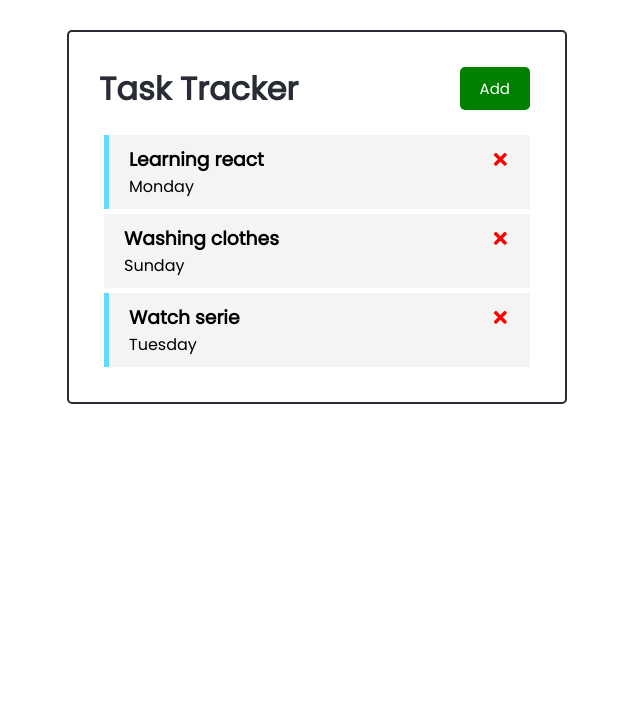
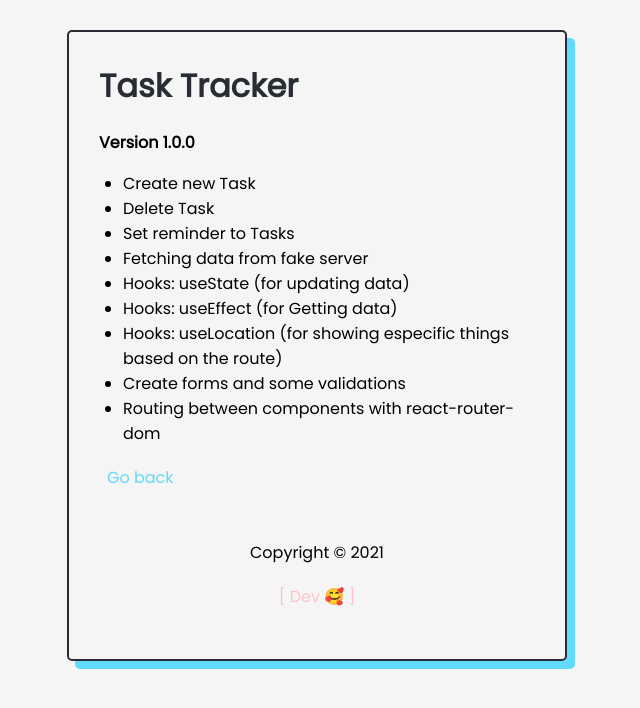
Before and after one commit to imxnat/reactcrash-task-tracker, a React (Create React App) app: page /about in a window 1280 px wide. Shown: the top 708 px of the page, without its empty margins (323-963 px from the left). Built offline with nearby package versions, Linux system fonts and the light colour scheme; data requests are answered from the project's data file.

Commit message:
:sparkles: Fetching data and routing
fetch fake backend and routing

```diff
--- /dev/null
+++ b/db.json
@@ -0,0 +1,22 @@
+{
+  "tasks": [
+    {
+      "id": 1,
+      "text": "Learning react",
+      "day": "Monday",
+      "reminder": true
+    },
+    {
+      "id": 2,
+      "text": "Washing clothes",
+      "day": "Sunday",
+      "reminder": false
+    },
+    {
+      "text": "New task from the server",
+      "day": "Today",
+      "reminder": true,
+      "id": 3
+    }
+  ]
+}
--- a/package.json
+++ b/package.json
@@ -6,9 +6,11 @@
     "@testing-library/jest-dom": "^5.14.1",
     "@testing-library/react": "^11.2.7",
     "@testing-library/user-event": "^12.8.3",
+    "json-server": "^0.16.3",
     "react": "^17.0.2",
     "react-dom": "^17.0.2",
     "react-icons": "^4.2.0",
+    "react-router-dom": "^5.2.1",
     "react-scripts": "4.0.3",
     "web-vitals": "^1.1.2"
   },
@@ -16,7 +18,8 @@
     "start": "react-scripts start",
     "build": "react-scripts build",
     "test": "react-scripts test",
-    "eject": "react-scripts eject"
+    "eject": "react-scripts eject",
+    "server": "json-server --watch db.json --port 5000"
   },
   "eslintConfig": {
     "extends": [
--- a/src/App.js
+++ b/src/App.js
@@ -1,69 +1,114 @@
 import './index.css'
+import { BrowserRouter as Router, Route } from 'react-router-dom'
+import { useState, useEffect } from 'react';
 import Header from './components/Header';
 import Tasks from './components/Tasks';
-import { useState } from 'react';
 import AddTask from './components/AddTask';
+import Footer from './components/Footer';
+import About from './components/About';
 
 
 function App() {
 
   const [showAddTask, setShowAddTask] = useState(false);
 
-  const [tasks, setTasks] = useState([
-    {
-      id: 1,
-      text: 'Learning react',
-      day: 'Monday',
-      reminder: true,
-    },
-    {
-      id: 2,
-      text: 'Washing clothes',
-      day: 'Sunday',
-      reminder: false,
-    },
-    {
-      id: 3,
-      text: 'Watch serie',
-      day: 'Tuesday',
-      reminder: true,
+  const [tasks, setTasks] = useState([]);
+
+  // GET Task from server
+  useEffect(() => {
+    const getTasks = async () => {
+      const tasksFromServer = await fetchTasks()
+      setTasks(tasksFromServer)
     }
-  ]);
+
+    getTasks();
+  }, [])
+
+  // Fetch Tasks
+  const fetchTasks = async () => {
+    const res = await fetch('http://localhost:5000/tasks')
+    const data = await res.json()
+
+    return data
+  }
+
+ // Fecth Task (singular)
+  const fetchTask = async (id) => {
+    const res = await fetch(`http://localhost:5000/tasks/${id}`)
+    const data = await res.json()
+
+    return data
+  }
 
   // Add Task function
-  const addTask = (task) => {
+  const addTask = async (task) => {
+    const res = await fetch('http://localhost:5000/tasks', {
+      method: 'POST',
+      headers: {
+        'Content-type': 'application/json'
+      },
+      body: JSON.stringify(task)
+    })
 
-    const id = Math.floor(Math.random() * 10000) + 1
+    const data = await res.json()
 
-    const newTask = { id, ...task }
-    setTasks([...tasks, newTask])
+    setTasks([...tasks, data])
   }
 
   // Delete Task function
-  const deleteTask = (id) => {
+  const deleteTask = async (id) => {
+    await fetch(`http://localhost:5000/tasks/${id}`, {
+      method: 'DELETE',
+    })
+
     setTasks(tasks.filter((task) => task.id !== id))
   }
 
   // Toggle reminder
-  const toggleReminder = (id) => {
+  const toggleReminder = async (id) => {
+    const taskToToggle = await fetchTask(id)
+    const updateTask = { ...taskToToggle, reminder: !taskToToggle.reminder }
+
+    const res = await fetch(`http://localhost:5000/tasks/${id}`, {
+      method: 'PUT',
+      headers: {
+        'Content-type': 'application/json'
+      },
+      body: JSON.stringify(updateTask)
+    })
+
+    const data = await res.json()
+
     setTasks(tasks.map((task) => task.id === id ?
-    {...task, reminder: !task.reminder} : task
+    {...task, reminder: !data.reminder} : task
       )
     )
   }
 
   return (
+    <Router>
     <div className="App">
       <Header showAdd={showAddTask} onAdd={() => setShowAddTask(!showAddTask) } title="Task Tracker"/>
+
+
+         <Route path='/' exact render={(props) =>
+         (
+            <>
               {showAddTask && <AddTask onAdd={addTask} />
 }
           {/* List of task */}
-     { tasks.length > 0 ? (
+        {tasks.length > 0 ? (
             <Tasks tasks={tasks} onDelete={deleteTask} onToggle={toggleReminder}/>)
             : (
               'No Tasks to Show'
             )}
+            </>
+         )} />
+
+        <Route path='/about' component={About} />
+        <Footer />
     </div>
+    </Router>
   );
 }
 
--- /dev/null
+++ b/src/components/About.js
@@ -0,0 +1,24 @@
+import { Link } from "react-router-dom"
+
+const About = () => {
+    return (
+        <div>
+            <h4 style={{marginBottom: '1rem'}} >Version 1.0.0</h4>
+
+            <ul style={{marginLeft: '1.5rem'}}>
+                <li>Create new Task</li>
+                <li>Delete Task</li>
+                <li>Set reminder to Tasks</li>
+                <li>Fetching data from fake server</li>
+                <li>Hooks: useState (for updating data)</li>
+                <li>Hooks: useEffect (for Getting data)</li>
+                <li>Hooks: useLocation (for showing especific things based on the route)</li>
+                <li>Create forms and some validations</li>
+                <li>Routing between components with react-router-dom</li>
+            </ul>
+            <Link className="link" to="/" >Go back</Link>
+        </div>
+    )
+}
+
+export default About
--- /dev/null
+++ b/src/components/Footer.js
@@ -0,0 +1,18 @@
+import { Link, useLocation } from "react-router-dom"
+
+const Footer = () => {
+
+    const location = useLocation()
+
+    return (
+        <footer>
+            <p>Copyright &copy; 2021</p>
+
+            {location.pathname === '/about' && <a style={{textDecoration: 'none', color: 'pink', lineHeight: '4rem'}} href='http://twitter.com/imxnat' target='_blank' >[ Dev 🥰 ]</a>}
+
+            {location.pathname === '/' && <Link className="link" to="/about">About</Link>}
+        </footer>
+    )
+}
+
+export default Footer
--- a/src/components/Header.js
+++ b/src/components/Header.js
@@ -1,13 +1,20 @@
+import { useLocation } from "react-router"
 import Button from "./Button"
 
 const Header = ({ title, onAdd, showAdd }) => {
+
+    // for deleting the bottom when in about page
+  const location = useLocation()
+
+
     return (
         <header className="header">
             <h1>{title}</h1>
-            <Button
+            { location.pathname === '/' && (<Button
                 text={showAdd ? 'Close' : 'Add'}
                 color={showAdd ? 'red' : 'green'}
-                onClick={onAdd} />
+                onClick={onAdd}
+            />)}
         </header>
     )
 }
--- a/src/index.css
+++ b/src/index.css
@@ -13,6 +13,7 @@
 
 body {
   font-family: 'Poppins', sans-serif;
+  background-color: whitesmoke;
 }
 
 .App {
@@ -23,6 +24,7 @@ body {
   border: 2px solid var(--dark-react);
   padding: 30px;
   border-radius: 5px;
+  box-shadow: 8px 8px 0px 0px var(--soft-react);
 }
 
 .header {
@@ -112,6 +114,19 @@ body {
   height: 20px;
 }
 
+.link{
+  text-decoration: none;
+  color: var(--soft-react);
+  line-height: 4rem;
+  padding: 8px;
+  border-radius: 5px;
+}
+.link:hover{
+  padding: 8px;
+  border-radius: 5px;
+  background-color: #282c34;
+}
+
 footer {
   margin-top: 30px;
   text-align: center;
```
Also changed, not shown: 1 other file (tests, documents, lock files or other folders). Lines whose indentation alone changed are shown as unchanged.
